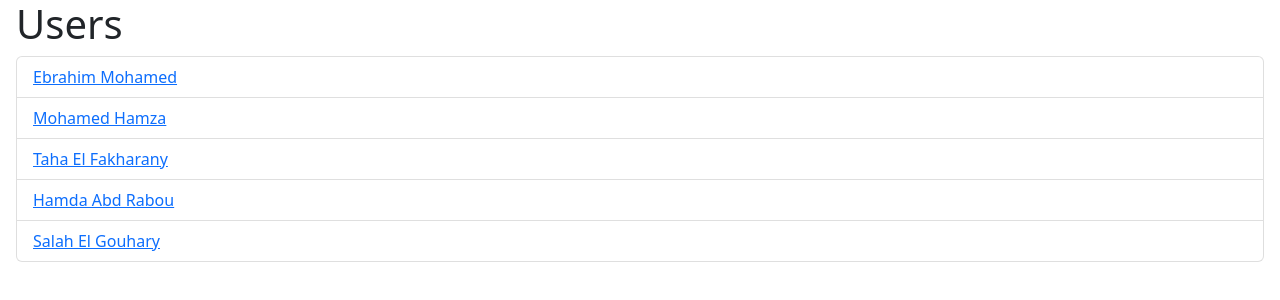
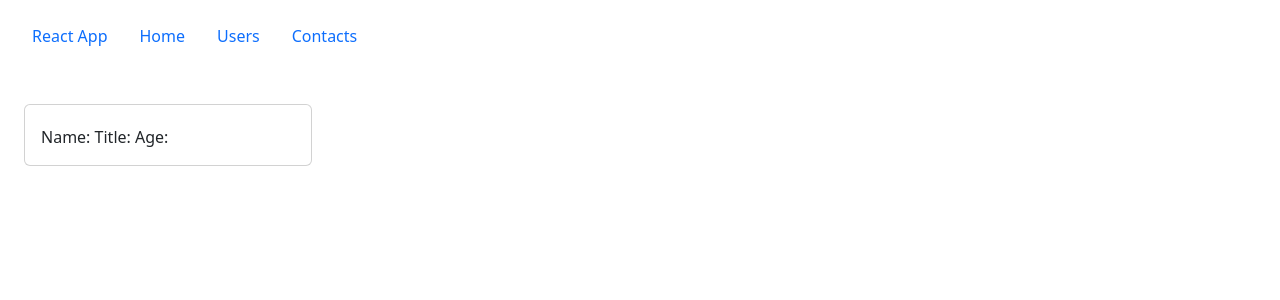
Before and after one commit to EbrahimMohamed2611/React-Intermediate-Topics, a React (Vite) app: page /users/1 in a window 1280 px wide. Shown: the top 300 px of the page. Built offline with nearby package versions, Linux system fonts and the light colour scheme.

Commit message:
add nested routes and getting the data from path params

```diff
--- a/src/routes/Home.tsx
+++ b/src/routes/Home.tsx
@@ -1,16 +1,17 @@
 import React from "react";
-import { Link } from "react-router-dom";
+import { Link, Outlet } from "react-router-dom";
+import NavBar from "./NavBar";
 
 function Home() {
   return (
-    <nav className="nav">
-      <Link className="nav-link" to="/users">
+    <>
+      <div className="card mx-3">
+        <div className="card-body">This is some text within a card body.</div>
+      </div>
+      <Link className="mx-3 my-3" to="/users">
         Users
       </Link>
-      <Link className="nav-link active" to="/contacts">
-        Contact Us
-      </Link>
-    </nav>
+    </>
   );
 }
 
--- /dev/null
+++ b/src/routes/Layout.tsx
@@ -0,0 +1,16 @@
+import React from "react";
+import NavBar from "./NavBar";
+import { Outlet } from "react-router-dom";
+
+function Layout() {
+  return (
+    <>
+      <NavBar />
+      <div className="main mx-3">
+        <Outlet />
+      </div>
+    </>
+  );
+}
+
+export default Layout;
--- /dev/null
+++ b/src/routes/NavBar.tsx
@@ -0,0 +1,31 @@
+import React from "react";
+import { Link } from "react-router-dom";
+
+function NavBar() {
+  return (
+    <ul className="nav mx-3 my-3">
+      <li className="nav-item">
+        <a className="nav-link active" aria-current="page" href="#">
+          React App
+        </a>
+      </li>
+      <li className="nav-item">
+        <Link to="/" className="nav-link">
+          Home
+        </Link>
+      </li>
+      <li className="nav-item">
+        <Link to="/users" className="nav-link">
+          Users
+        </Link>
+      </li>
+      <li className="nav-item">
+        <Link to="/contacts" className="nav-link">
+          Contacts
+        </Link>
+      </li>
+    </ul>
+  );
+}
+
+export default NavBar;
--- /dev/null
+++ b/src/routes/UserDetails.tsx
@@ -0,0 +1,28 @@
+import React from "react";
+import { useLocation, useParams, useSearchParams } from "react-router-dom";
+
+function UserDetails() {
+  const params = useParams();
+  console.log(params);
+  const [searchParams, setSearchParams] = useSearchParams(); //NOTE: When u use setSearchParams, it will update the URL and do side effect
+  console.log(searchParams);
+  const location = useLocation(); // NOTE: This is used to get the current location of the page
+  console.log(location);
+  //   <Link to={`/users/${user.id}/${user.title}?age=${user.age}`}>
+  return (
+    <div className="card mx-2 my-5" style={{ width: "18rem" }}>
+      <div className="card-body">
+        <h5 className="card-title">{searchParams.get("title")}</h5>
+        <h6 className="card-subtitle mb-2 text-muted">
+          {searchParams.get("name")}
+        </h6>
+        <p className="card-text">
+          Name: {searchParams.get("name")} Title: {searchParams.get("title")}{" "}
+          Age: {searchParams.get("age")}
+        </p>
+      </div>
+    </div>
+  );
+}
+
+export default UserDetails;
--- a/src/routes/UsersListPage.tsx
+++ b/src/routes/UsersListPage.tsx
@@ -3,11 +3,11 @@ import { Link } from "react-router-dom";
 
 function UsersListPage() {
   const users = [
-    { id: 1, name: "Ebrahim Mohamed" },
-    { id: 2, name: "Mohamed Hamza" },
-    { id: 3, name: "Taha El Fakharany" },
-    { id: 4, name: "Hamda Abd Rabou" },
-    { id: 5, name: "Salah El Gouhary" },
+    { id: 1, name: "Ebrahim Mohamed", age: 25, title: "Software-Engineer" },
+    { id: 2, name: "Mohamed Hamza", age: 27, title: "Back-End-Developer" },
+    { id: 3, name: "Taha El Fakharany", age: 28, title: "Front-End-Developer" },
+    { id: 4, name: "Hamda Abd Rabou", age: 29, title: "Application-Developer" },
+    { id: 5, name: "Salah El Gouhary", age: 30, title: "DEVOPS" },
   ];
   return (
     <div>
@@ -15,7 +15,11 @@ function UsersListPage() {
       <ul className="list-group mx-3">
         {users.map((user) => (
           <li className="list-group-item" key={user.id}>
-            <Link to={`/users/${user.id}`}>{user.name}</Link>
+            <Link
+              to={`/users/${user.id}?title=${user.title}&name=${user.name}&age=${user.age}`}
+            >
+              {user.name}
+            </Link>
           </li>
         ))}
       </ul>
--- a/src/routes/routes.tsx
+++ b/src/routes/routes.tsx
@@ -2,12 +2,20 @@ import { createBrowserRouter } from "react-router-dom";
 import Home from "./Home";
 import UsersListPage from "./UsersListPage";
 import ContactPage from "./ContactPage";
+import UserDetails from "./UserDetails";
+import Layout from "./Layout";
 
 const router = createBrowserRouter([
-  { path: "/", element: <Home /> },
-  { path: "/users", element: <UsersListPage /> },
-  { path: "/users/:id", element: <UsersListPage /> },
-  { path: "/contacts", element: <ContactPage /> },
+  {
+    path: "/",
+    element: <Layout />,
+    children: [
+      { index: true, element: <Home /> },
+      { path: "/users", element: <UsersListPage /> },
+      { path: "/users/:id", element: <UserDetails /> },
+      { path: "/contacts", element: <ContactPage /> },
+    ],
+  },
 ]);
 
 export default router;
```
